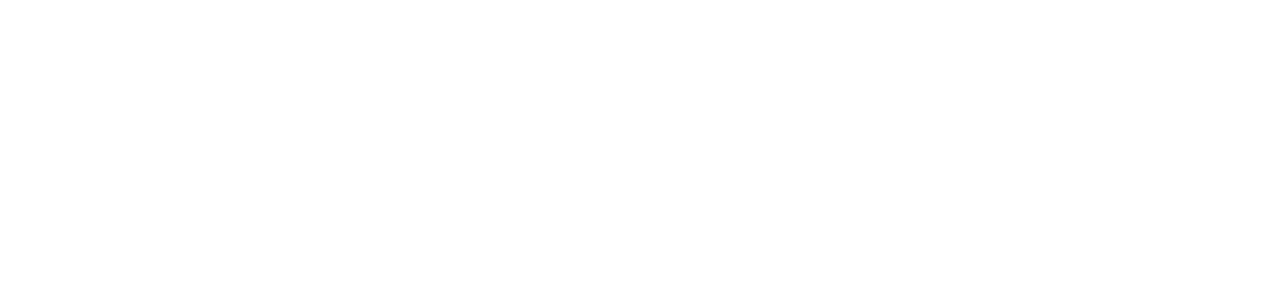
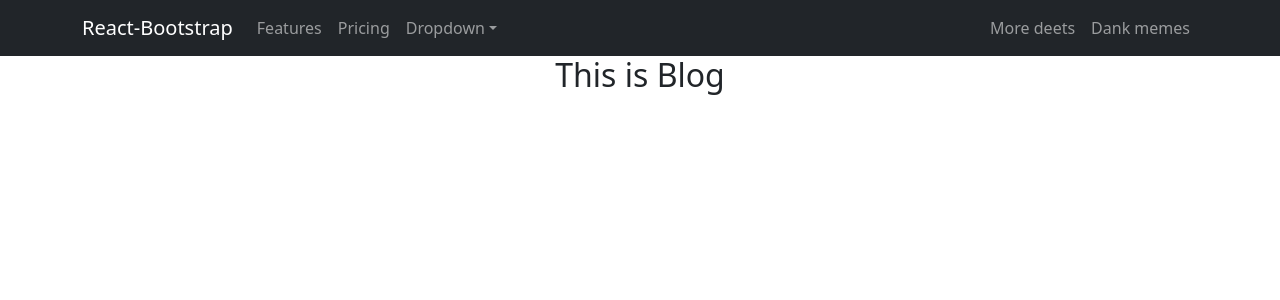
Before and after one commit to marufccs/my-lingua, a React (Create React App) app: page /blog in a window 1280 px wide. Shown: the top 300 px of the page. Built offline with nearby package versions, Linux system fonts and the light colour scheme.

Commit message:
set up routes

```diff
--- a/package.json
+++ b/package.json
@@ -6,8 +6,10 @@
     "@testing-library/jest-dom": "^5.16.5",
     "@testing-library/react": "^13.4.0",
     "@testing-library/user-event": "^13.5.0",
+    "bootstrap": "^5.2.2",
     "firebase": "^9.12.1",
     "react": "^18.2.0",
+    "react-bootstrap": "^2.5.0",
     "react-dom": "^18.2.0",
     "react-router-dom": "^6.4.2",
     "react-scripts": "5.0.1",
--- a/src/App.js
+++ b/src/App.js
@@ -1,9 +1,12 @@
-import logo from './logo.svg';
 import './App.css';
+import { RouterProvider } from 'react-router-dom';
+import { routes } from './Routes/Routes';
+import Layout from './Layout/Layout';
 
 function App() {
   return (
     <div className="App">
+     <RouterProvider router = {routes}></RouterProvider>
 
     </div>
   );
--- /dev/null
+++ b/src/Blog/Blog.js
@@ -0,0 +1,11 @@
+import React from 'react';
+
+const Blog = () => {
+    return (
+        <div>
+            <h2>This is Blog</h2>
+        </div>
+    );
+};
+
+export default Blog;
--- /dev/null
+++ b/src/Courses/Courses.js
@@ -0,0 +1,11 @@
+import React from 'react';
+
+const Courses = () => {
+    return (
+        <div>
+
+        </div>
+    );
+};
+
+export default Courses;
--- /dev/null
+++ b/src/Faq/Faq.js
@@ -0,0 +1,11 @@
+import React from 'react';
+
+const Faq = () => {
+    return (
+        <div>
+
+        </div>
+    );
+};
+
+export default Faq;
--- /dev/null
+++ b/src/Header/Header.js
@@ -0,0 +1,40 @@
+import React from 'react';
+import { Container, Nav, Navbar, NavDropdown } from 'react-bootstrap';
+
+const Header = () => {
+    return (
+        <div>
+            <Navbar collapseOnSelect expand="lg" bg="dark" variant="dark">
+      <Container>
+        <Navbar.Brand href="#home">React-Bootstrap</Navbar.Brand>
+        <Navbar.Toggle aria-controls="responsive-navbar-nav" />
+        <Navbar.Collapse id="responsive-navbar-nav">
+          <Nav className="me-auto">
+            <Nav.Link href="#features">Features</Nav.Link>
+            <Nav.Link href="#pricing">Pricing</Nav.Link>
+            <NavDropdown title="Dropdown" id="collasible-nav-dropdown">
+              <NavDropdown.Item href="#action/3.1">Action</NavDropdown.Item>
+              <NavDropdown.Item href="#action/3.2">
+                Another action
+              </NavDropdown.Item>
+              <NavDropdown.Item href="#action/3.3">Something</NavDropdown.Item>
+              <NavDropdown.Divider />
+              <NavDropdown.Item href="#action/3.4">
+                Separated link
+              </NavDropdown.Item>
+            </NavDropdown>
+          </Nav>
+          <Nav>
+            <Nav.Link href="#deets">More deets</Nav.Link>
+            <Nav.Link eventKey={2} href="#memes">
+              Dank memes
+            </Nav.Link>
+          </Nav>
+        </Navbar.Collapse>
+      </Container>
+    </Navbar>
+        </div>
+    );
+};
+
+export default Header;
--- /dev/null
+++ b/src/Home/Home.js
@@ -0,0 +1,11 @@
+import React from 'react';
+
+const Home = () => {
+    return (
+        <div>
+
+        </div>
+    );
+};
+
+export default Home;
--- /dev/null
+++ b/src/Layout/Layout.js
@@ -0,0 +1,16 @@
+import React from 'react';
+import { Outlet } from 'react-router-dom';
+import Header from '../Header/Header';
+
+
+
+const Layout = () => {
+    return (
+        <div>
+            <Header/>
+            <Outlet></Outlet>
+        </div>
+    );
+};
+
+export default Layout;
--- /dev/null
+++ b/src/Routes/Routes.js
@@ -0,0 +1,42 @@
+import React from 'react';
+import { createBrowserRouter } from 'react-router-dom';
+import Blog from '../Blog/Blog';
+import Courses from '../Courses/Courses';
+import Faq from '../Faq/Faq';
+import Home from '../Home/Home';
+import Layout from '../Layout/Layout';
+
+
+export const routes = createBrowserRouter([
+        {
+            path: '/',
+            element: <Layout></Layout>,
+            children: [
+                {
+                    path: '/',
+                    element: <Home></Home>
+                },
+                {
+                    path: '/courses',
+                    element: <Courses></Courses>
+                },
+                {
+                    path: '/faq',
+                    element: <Faq></Faq>
+                },
+                {
+                    path: '/blog',
+                    element: <Blog></Blog>
+                },
+            ]
+        }
+    ])
+    const Routes = () => {
+    return (
+        <div>
+
+        </div>
+    );
+};
+
+export default Routes;
--- a/src/index.js
+++ b/src/index.js
@@ -3,6 +3,7 @@
 import './index.css';
 import App from './App';
 import reportWebVitals from './reportWebVitals';
+import 'bootstrap/dist/css/bootstrap.min.css';
 
 const root = ReactDOM.createRoot(document.getElementById('root'));
 root.render(
```
Also changed, not shown: 1 other file (tests, documents, lock files or other folders).
